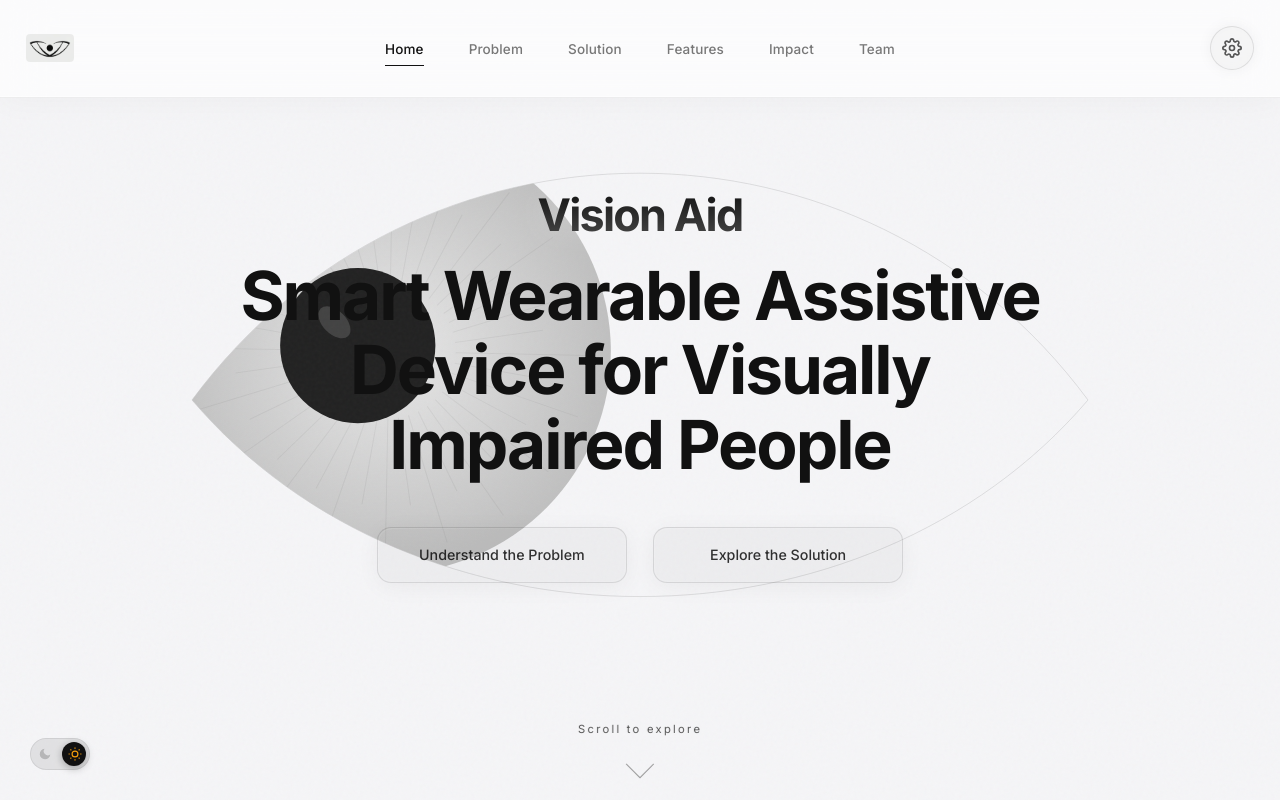
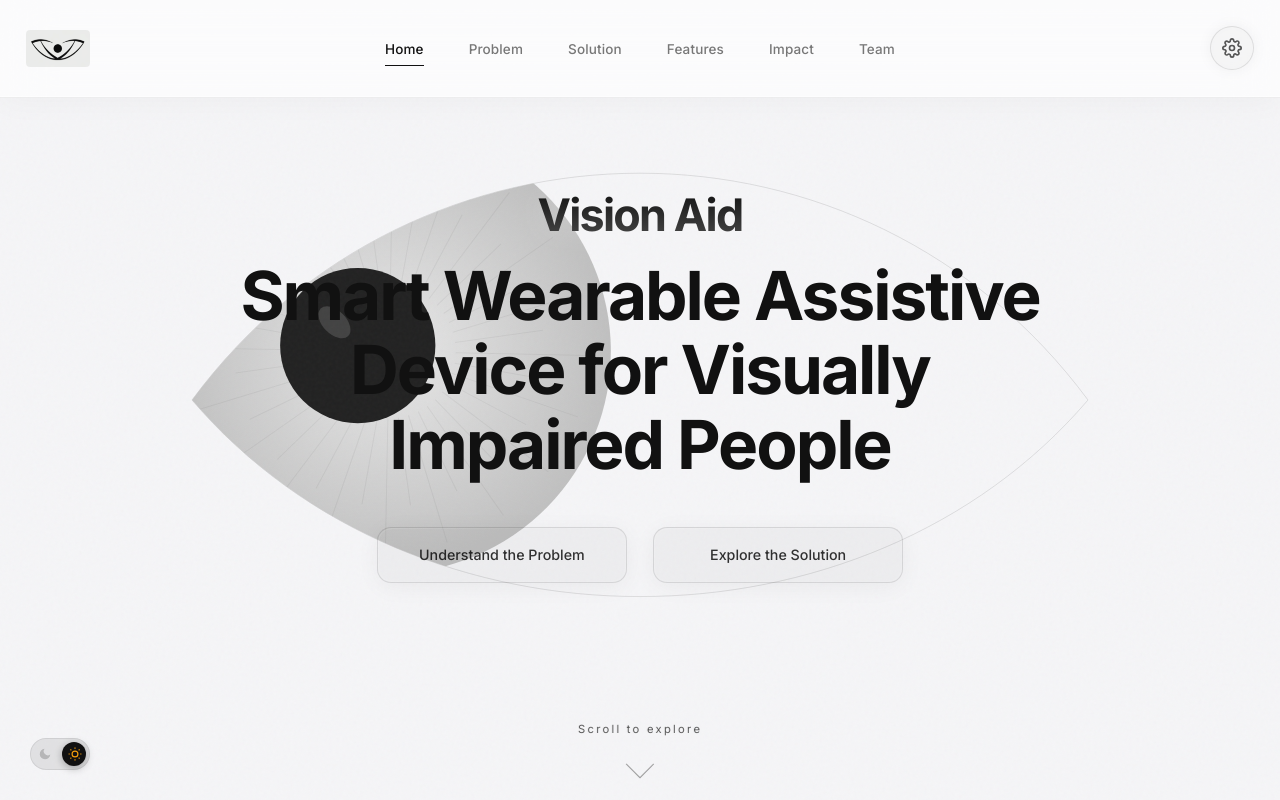
Before and after one commit to entr0py-y/VisionAid, a website: page public/index.html in a window 1280 px wide. Drawn offline with Linux system fonts and the light colour scheme.

Commit message:
Further increase logo size to 64px

```diff
--- a/public/style.css
+++ b/public/style.css
@@ -374,7 +374,7 @@ a:hover {
 }
 
 .logo-icon {
-    width: 48px;
+    width: 64px;
     height: auto;
     object-fit: contain;
     border-radius: 4px;
```
